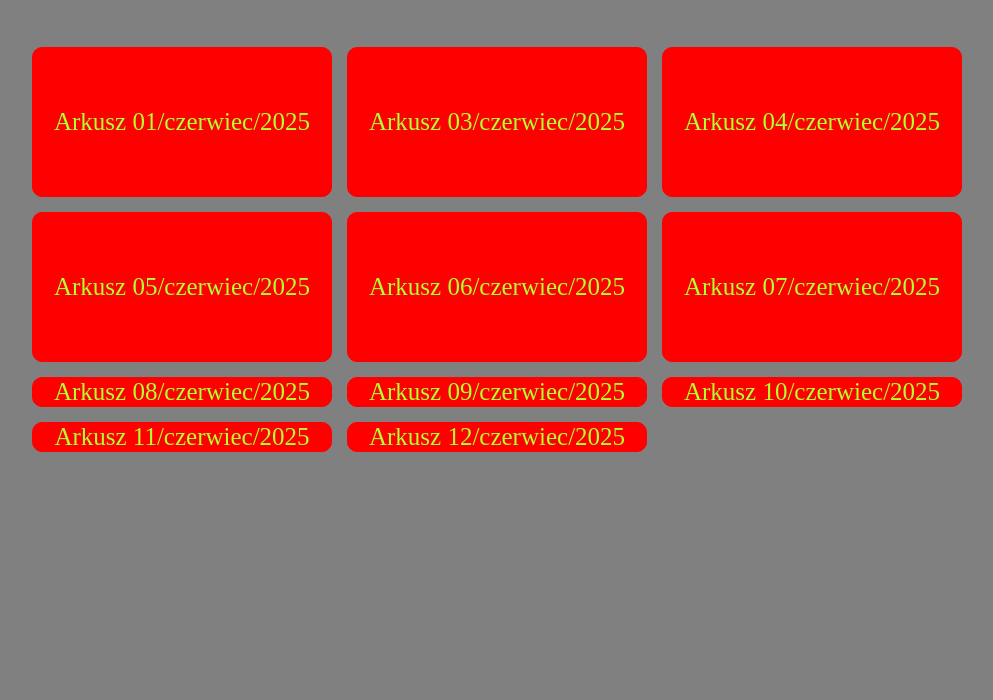
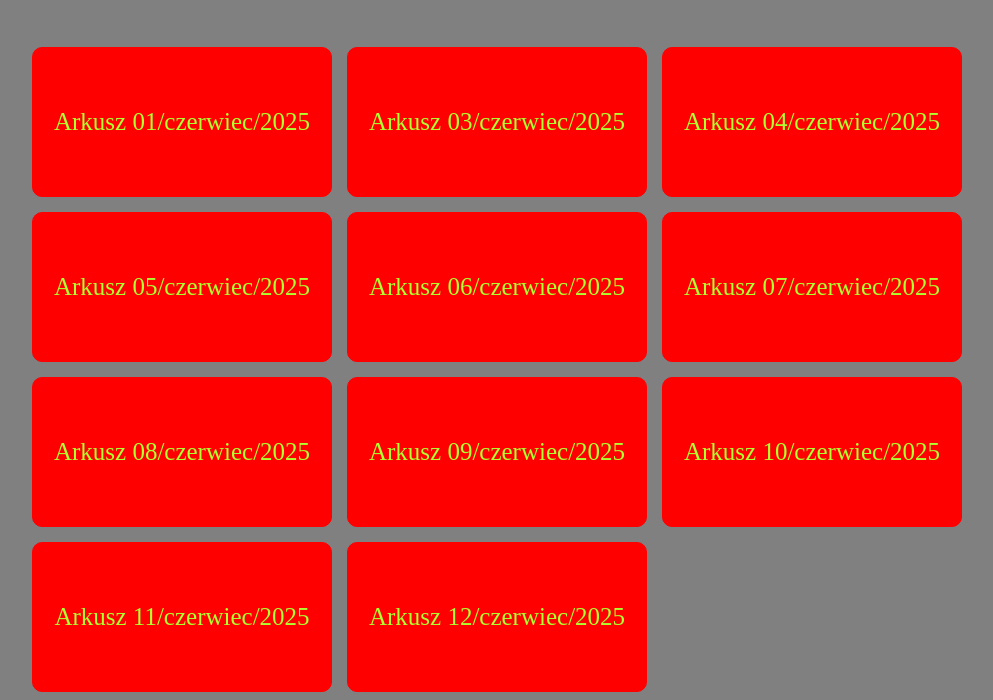
Before and after one commit to AkaNGW1/formularze_arkusze, a plain HTML site: page index.html in a window 1280 px wide. Shown: the part 111-811 px from the top of the page, without its empty margins (143-1136 px from the left). Drawn offline with Linux system fonts and the light colour scheme.

Commit message:
Update styl.css

```diff
--- a/styl.css
+++ b/styl.css
@@ -6,7 +6,7 @@ body {
 
 #links {
     display: grid;
-    grid-template-rows: 150px 150px;
+    grid-template-rows: 150px 150px 150px 150px;
 	grid-template-columns: 300px 300px 300px;
     gap: 15px;
     justify-content: center;
```
